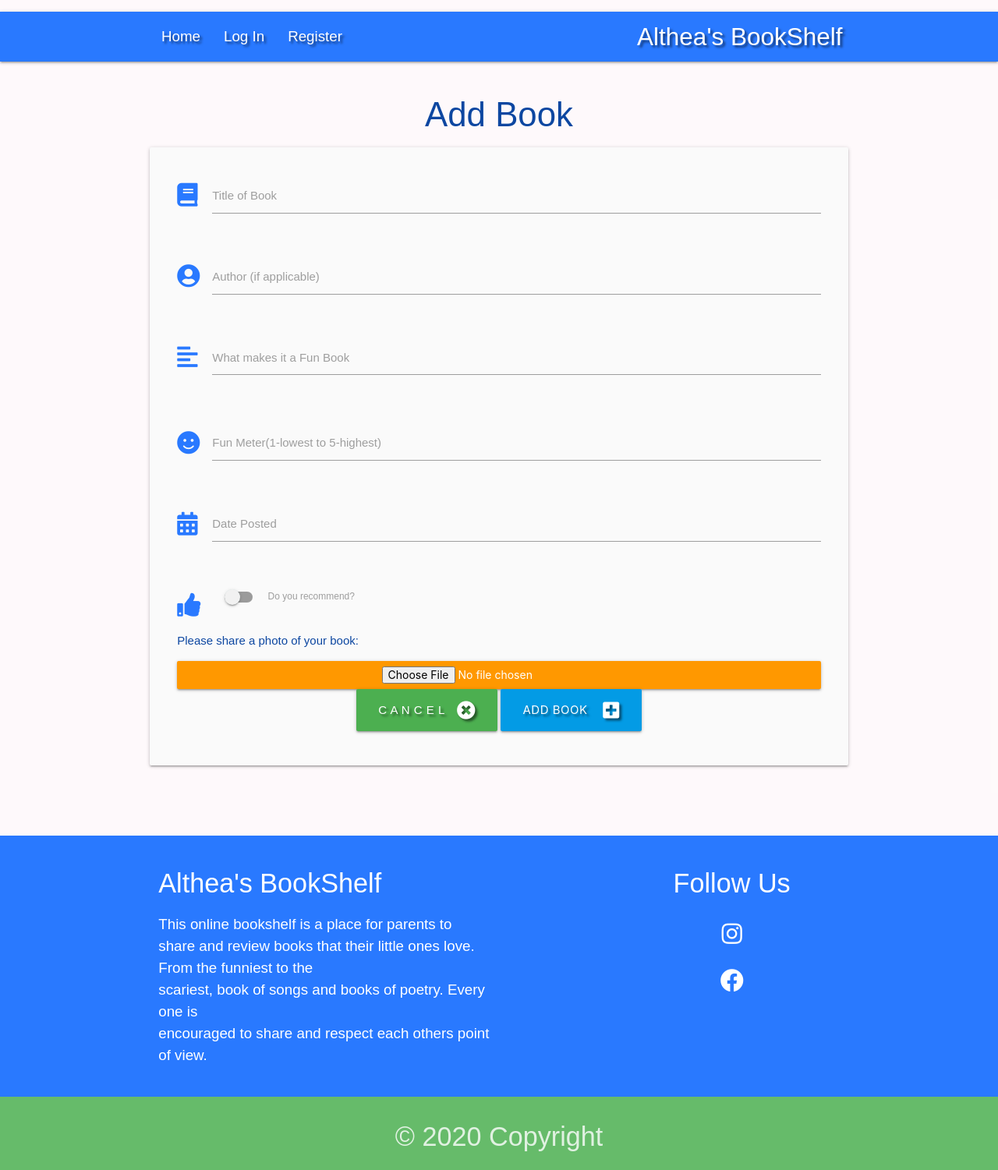
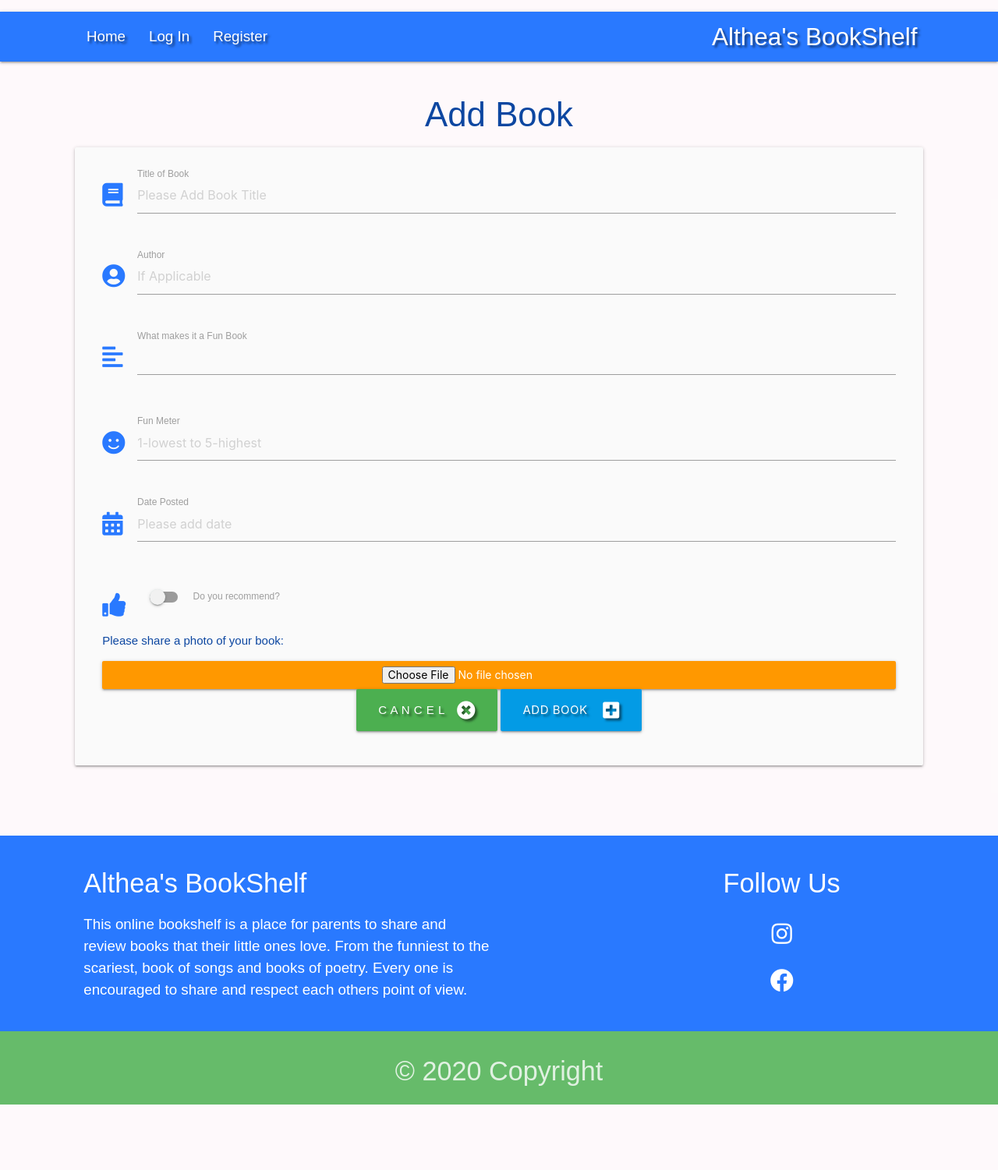
Before and after one commit to Code-Institute-Submissions/althea-bookshelf, a Flask app: page /add_book in a window 1280 px wide. Shown: the whole page at 78% size. After the commit the page ends 1417 px from the top, so only its background shows below. Run offline with Flask 2, Linux system fonts and the light colour scheme; some libraries are stand-ins or nearby versions; some web fonts are replaced.

Commit message:
Update edit book function to redirect to home page. Added validation on the input fields

```diff
--- a/app.py
+++ b/app.py
@@ -184,6 +184,7 @@ def edit_book(book_id):
         }
         mongo.db.books.update({"_id": ObjectId(book_id)}, review)
         flash("Book review is updated!")
+        return redirect(url_for("get_books"))
 
     book = mongo.db.books.find_one({"_id": ObjectId(book_id)})
     return render_template("edit_book.html", book=book)
--- a/static/css/style.css
+++ b/static/css/style.css
@@ -15,6 +15,10 @@ body {
   main {
     flex: 1 0 auto;
   }
+
+.container {
+    width: 85%;
+}
 
 /* -- navbar-- */
 
@@ -74,6 +78,10 @@ body {
     text-shadow: 1px 1px 1px rgba(0, 0, 0, 0.5);
 }
 
+.label_details{
+    color: #ffab40 ;
+}
+
 .book-info {
     color: #ef6c00 ;
 }
--- a/templates/add_books.html
+++ b/templates/add_books.html
@@ -10,8 +10,9 @@
             <div class="row">
                 <div class="input-field col s12">
                     <i class="fas fa-book prefix blue-text text-accent-3"></i>
-                    <input id="book_title" name="book_title" minlength="5"
-                        maxlength="30" type="text" class="validate" required>
+                    <input placeholder="Please add book title" id="book_title" name="book_title"
+                        minlength="2" maxlength="100" pattern="^[a-zA-Z]{2,100}$"
+                        type="text" class="validate" required>
                     <label for="book_title">Title of Book</label>
                 </div>
             </div>
@@ -20,9 +21,9 @@
             <div class="row">
                 <div class="input-field col s12">
                     <i class="fas fa-user-circle prefix blue-text text-accent-3"></i>
-                    <input id="book_author" name="book_author" minlength="2"
-                        maxlength="30" type="text" class="validate" required>
-                    <label for="book_author">Author (if applicable)</label>
+                    <input placeholder="if applicable" id="book_author" name="book_author" minlength="2"
+                        maxlength="30" type="text" class="validate">
+                    <label for="book_author">Author</label>
                 </div>
             </div>
 
@@ -30,8 +31,10 @@
             <div class="row">
                 <div class="input-field col s12">
                     <i class="fas fa-align-left prefix blue-text text-accent-3"></i>
-                    <textarea id="book_review" name="book_review" minlength="5"
-                        maxlength="200" class="materialize-textarea"></textarea>
+                    <textarea placeholder="max of 500 characters" id="book_review" name="book_review"
+                        minlength="5" maxlength="500" pattern="^[a-zA-Z0-9]{5,500}$"
+                        class="materialize-textarea validate" required>
+                    </textarea>
                     <label for="book_review">What makes it a Fun Book</label>
                 </div>
             </div>
@@ -40,9 +43,10 @@
              <div class="row">
                 <div class="input-field col s12">
                     <i class="fas fa-smile prefix blue-text text-accent-3"></i>
-                    <input id="fun_meter" name="fun_meter" minlength="1" type="text"
-                        maxlength="1" pattern="^[0-5]{1,1}$" class="validate" required>
-                    <label for="fun_meter">Fun Meter(1-lowest to 5-highest)</label>
+                    <input placeholder="1-lowest to 5-highest" id="fun_meter" name="fun_meter"
+                        minlength="1" type="text" maxlength="1" pattern="^[0-5]{1,1}$"
+                        class="validate" required>
+                    <label for="fun_meter">Fun Meter</label>
                 </div>
             </div>
 
@@ -50,7 +54,8 @@
             <div class="row">
                 <div class="input-field col s12">
                     <i class="fas fa-calendar-alt prefix blue-text text-accent-3"></i>
-                    <input id="date_posted" name="date_posted" type="text" class="datepicker validate" required>
+                    <input placeholder="Please add date" id="date_posted" name="date_posted"
+                        type="text" class="datepicker validate" required>
                     <label for="date_posted">Date Posted</label>
                 </div>
             </div>
@@ -89,5 +94,4 @@
         </form>
     </div>
 
-
 {% endblock %}
--- a/templates/edit_book.html
+++ b/templates/edit_book.html
@@ -100,5 +100,4 @@
         </form>
     </div>
 
-
 {% endblock %}
```
Also changed, not shown: templates/add_review.html (+4 -4 lines), templates/register.html (+24 -12 lines).
